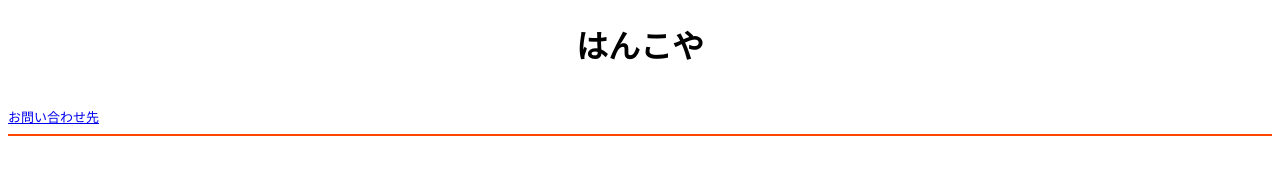
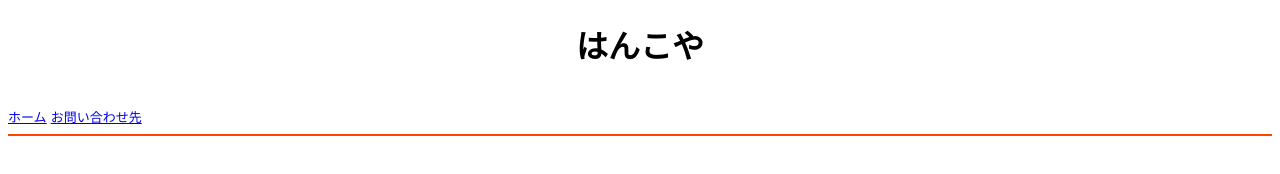
Before and after one commit to Hankoyaofficial/Hankoya, a plain HTML site: page index.html in a window 1280 px wide. Drawn offline with Linux system fonts and the light colour scheme.

Commit message:
Update index.html

```diff
--- a/index.html
+++ b/index.html
@@ -4,8 +4,8 @@
 <body>
 <header>
 <p><h1 style="text-align:center">はんこや</h1><br>
-<font size= "2" ><a href= "https://Hankoyaofficial.github.io/Hankoya/>ホーム</a>
-<a href= "watawata0409@yahoo.ne.jp" >お問い合わせ先</a></font>
+    <font size="2"><a href= "https://Hankoyaofficial.github.io/Hankoya/">ホーム</a></font>
+<font size="2"><a href= "mailto=watawata0409@yahoo.ne.jp" >お問い合わせ先</a></font>
 <hr color="#ff4500">
 </header>
 
```
